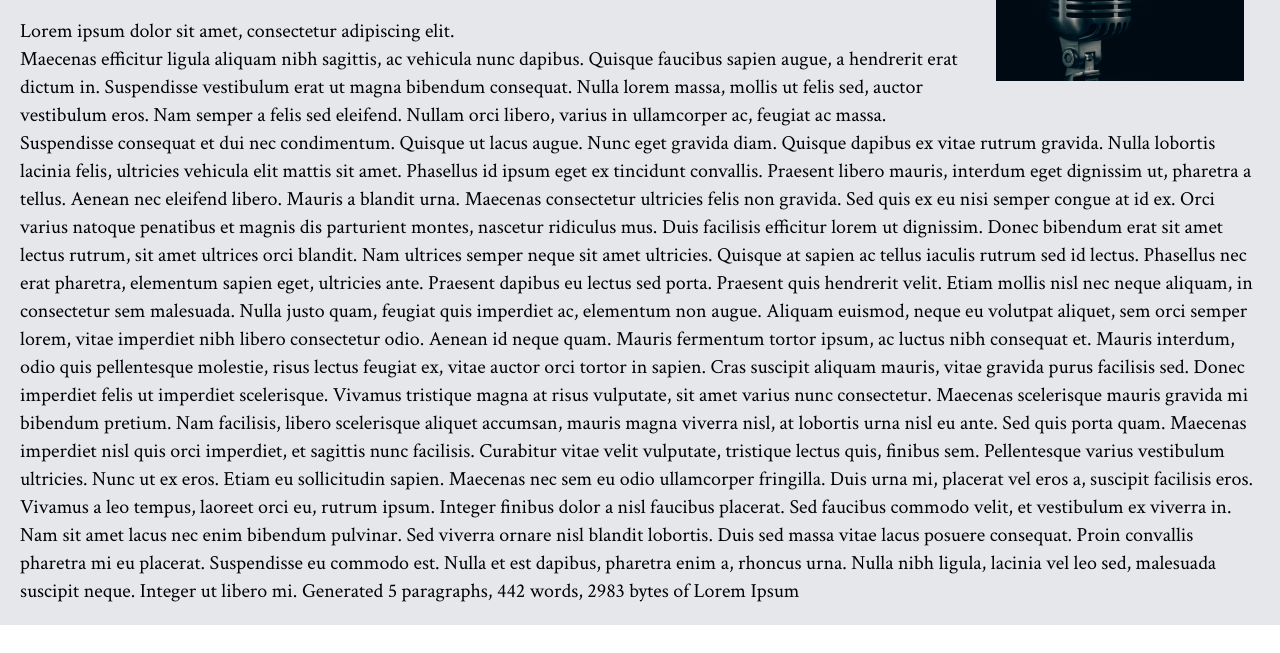
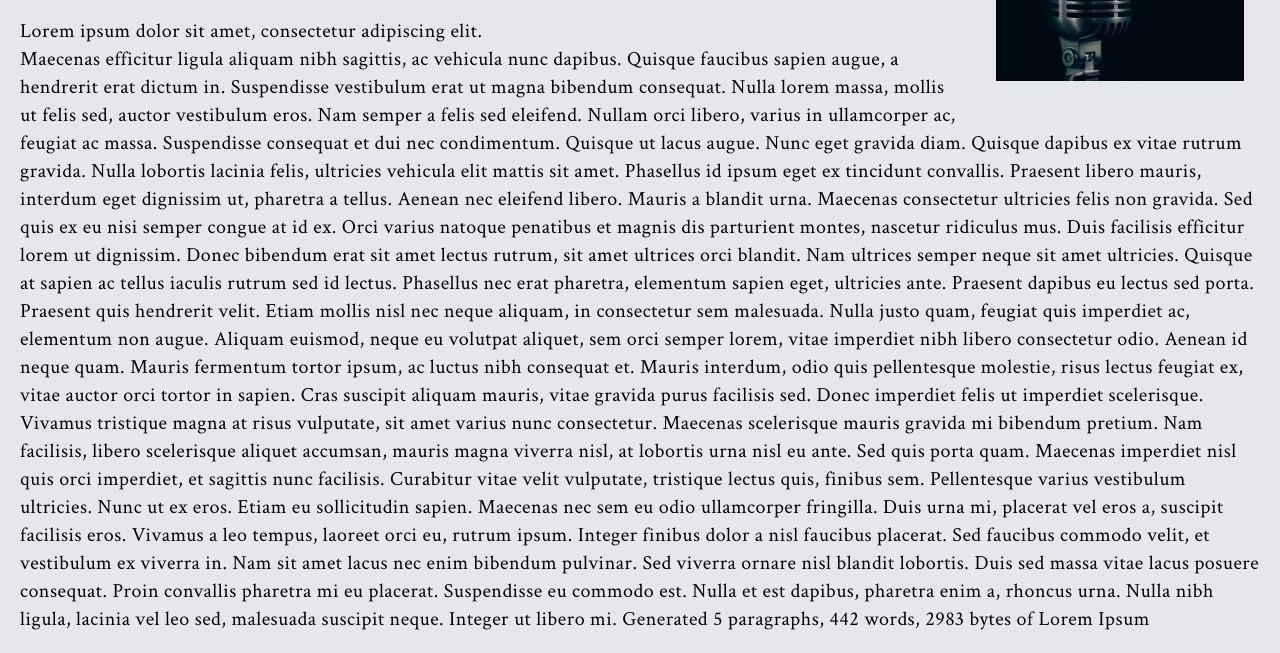
Before and after one commit to Olvine23/olvine-wind, a Gatsby site: page / in a window 1280 px wide. Shown: the part 219-872 px from the top of the page. Before the commit the page ends 844 px from the top, so only its background shows below. Built offline with nearby package versions, Linux system fonts and the light colour scheme; Gatsby itself is replaced by a stand-in of ours.

Commit message:
third commit

```diff
--- a/src/pages/index.js
+++ b/src/pages/index.js
@@ -8,7 +8,7 @@ const Home = () => {
     <p class = "decoration-clone bg-gradient-to-b from-yellow-400 to-red-500 p-9 md:decoration-slice ...">popo</p>
     <img  src = {logo} class = " h-60 w-80 float-right p-9 ..."></img>
     <h1 class = "p-9 text-5xl font-bold font-body">Hello Olvine</h1>
-    <p class = "p-5 font-body text-xl">
+    <p class = "p-5 font-body text-xl tracking-tight md:tracking-wide">
     Lorem ipsum dolor sit amet, consectetur adipiscing elit.  <br></br>Maecenas efficitur ligula aliquam nibh sagittis, ac vehicula nunc dapibus. Quisque faucibus sapien augue, a hendrerit erat dictum in. Suspendisse vestibulum erat ut magna bibendum consequat. Nulla lorem massa, mollis ut felis sed, auctor vestibulum eros. Nam semper a felis sed eleifend. Nullam orci libero, varius in ullamcorper ac, feugiat ac massa. Suspendisse consequat et dui nec condimentum. Quisque ut lacus augue. Nunc eget gravida diam. Quisque dapibus ex vitae rutrum gravida. Nulla lobortis lacinia felis, ultricies vehicula elit mattis sit amet. Phasellus id ipsum eget ex tincidunt convallis. Praesent libero mauris, interdum eget dignissim ut, pharetra a tellus. Aenean nec eleifend libero. Mauris a blandit urna. Maecenas consectetur ultricies felis non gravida.
 
 Sed quis ex eu nisi semper congue at id ex. Orci varius natoque penatibus et magnis dis parturient montes, nascetur ridiculus mus. Duis facilisis efficitur lorem ut dignissim. Donec bibendum erat sit amet lectus rutrum, sit amet ultrices orci blandit. Nam ultrices semper neque sit amet ultricies. Quisque at sapien ac tellus iaculis rutrum sed id lectus. Phasellus nec erat pharetra, elementum sapien eget, ultricies ante. Praesent dapibus eu lectus sed porta. Praesent quis hendrerit velit.
```
